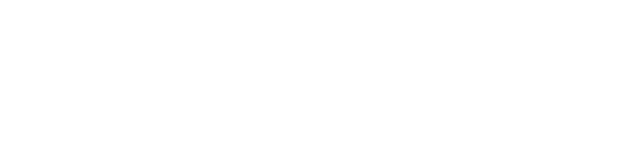
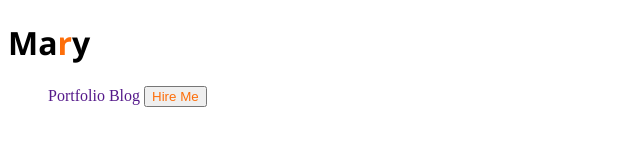
Before and after one commit to NaimoonJannat/Module-5-webdevelopers-portfolio, a plain HTML site: page index.html in a window 1280 px wide. Shown: the whole page, without its empty margins (0-640 px from the left). Drawn offline with nearby package versions, Linux system fonts and the light colour scheme.

Commit message:
Little changes

```diff
--- a/Style.css
+++ b/Style.css
@@ -0,0 +1,26 @@
+/* shared style  */
+.body{
+    font-family: 'Open Sans', sans-serif;
+font-family: 'Poppins', sans-serif;
+}
+
+.primary-color{
+    color: #FD6E0A;
+}
+
+.primary-text{
+    font-family: 'Open Sans';
+}
+
+/* nav bar */
+nav ul{
+    list-style: none;
+    gap: 50px;
+}
+nav li{
+    display: inline-block;
+}
+nav a{
+    text-decoration: none;
+
+}
--- a/index.html
+++ b/index.html
@@ -4,10 +4,21 @@
     <meta charset="UTF-8">
     <meta name="viewport" content="width=device-width, initial-scale=1.0">
     <title>Portfolio</title>
+    <link rel="preconnect" href="https://fonts.googleapis.com">
+<link rel="preconnect" href="https://fonts.gstatic.com" crossorigin>
+<link href="https://fonts.googleapis.com/css2?family=Open+Sans:wght@400;700;800&family=Poppins:ital,wght@0,100;0,200;0,300;1,500;1,600&display=swap" rel="stylesheet">
     <link rel="stylesheet" href="Style.css">
 </head>
 <body>
     <header>
+     <h1 class="primary-text">Ma<span class="primary-color">r</span>y</h1>
+     <nav>
+        <ul>
+            <li><a href="">Portfolio</a></li>
+            <li><a href="">Blog</a></li>
+            <li><button class="primary-color">Hire Me</button></li>
+        </ul>
+     </nav>
 
     </header>
     <main>
```
